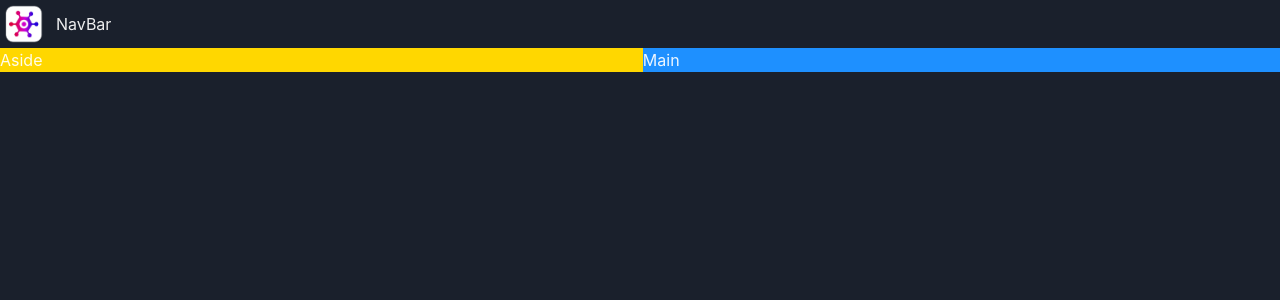
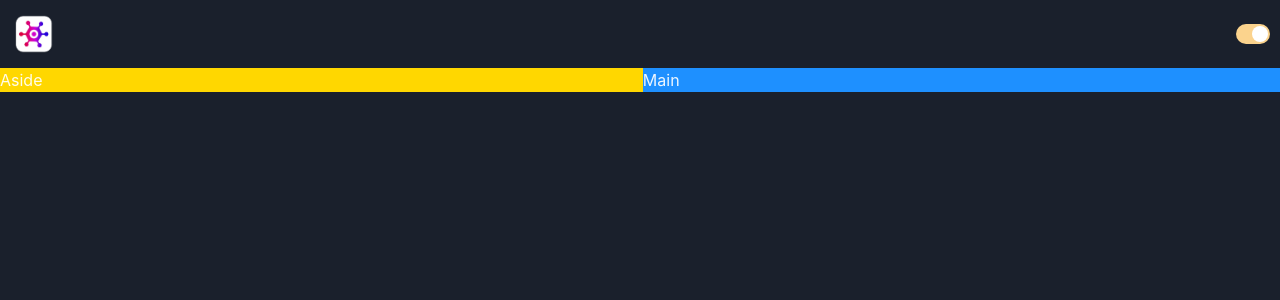
Before and after one commit to Siddharthbadal/gamesclub, a React (Vite) app: page / in a window 1280 px wide. Shown: the top 300 px of the page. Built offline with nearby package versions, Linux system fonts and the light colour scheme.

Commit message:
dark mode button

```diff
--- /dev/null
+++ b/src/components/ColorModeSwitch.tsx
@@ -0,0 +1,16 @@
+import { HStack, Switch, useColorMode } from "@chakra-ui/react"
+
+
+const ColorModeSwitch = () => {
+    const {toggleColorMode, colorMode} = useColorMode();
+
+  return (
+        <HStack >
+            <Switch colorScheme="orange" isChecked={colorMode === 'dark'} onChange={toggleColorMode}>
+
+            </Switch>
+        </HStack>
+  )
+}
+
+export default ColorModeSwitch
--- a/src/components/Navbar.tsx
+++ b/src/components/Navbar.tsx
@@ -1,11 +1,12 @@
-import { HStack, Image, Text } from "@chakra-ui/react"
+import { HStack, Image } from "@chakra-ui/react"
 import logo from '../assets/logo.webp';
+import ColorModeSwitch from "./ColorModeSwitch";
 
 const Navbar = () => {
   return (
-    <HStack>
-        <Image src={logo} boxSize={12}/>
-        <Text>NavBar</Text>
+    <HStack justifyContent="space-between" padding='10px'>
+        <Image src={logo} boxSize='48px'/>
+        <ColorModeSwitch />
     </HStack>
   )
 }
```
